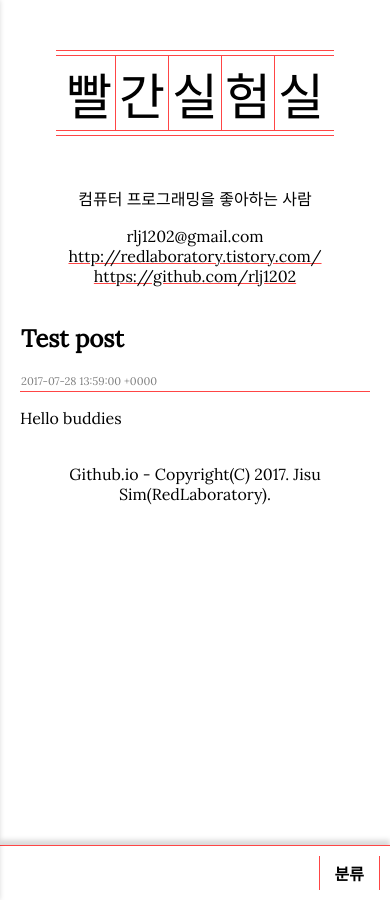
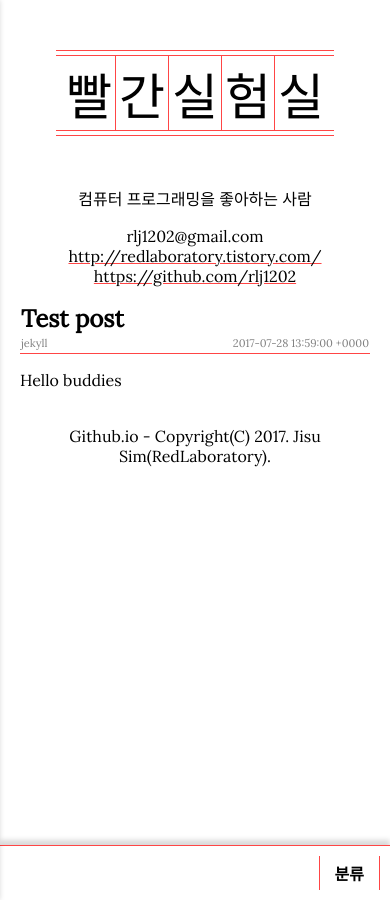
Before and after one commit to rlj1202/redlaboratory.github.io, a Jekyll site: the page built from _posts/2017-07-28-test.md, in a window 390 px wide. Built offline with Jekyll 4.4.1, drawn with Linux system fonts in a browser that asks for light colours; some web fonts are replaced.

Commit message:
Make article.html include file

```diff
--- /dev/null
+++ b/_includes/article.html
@@ -0,0 +1,10 @@
+<article>
+	<header>
+		<h2 id="title"><a href="{{ post.url | relative_url }}">{{ include.title }}</a></h2>
+		<h3 id="categories">{{ include.categories | join: " > " }}</h3>
+		<h3 id="date">{{ include.date }}</h3>
+	</header>
+	<section>
+		{{ include.content }}
+	</section>
+</article>
--- a/_layouts/post.html
+++ b/_layouts/post.html
@@ -2,12 +2,4 @@
 layout: default
 ---
 
-<article>
-	<header>
-		<h2><a href="{{ post.url | relative_url }}">{{ page.title }}</a></h2>
-		<h3>{{ page.date }}</h3>
-	</header>
-	<section>
-		{{ content }}
-	</section>
-</article>
+{% include article.html title=page.title categories=page.categories date=page.date content=content %}
--- a/assets/style.css
+++ b/assets/style.css
@@ -111,13 +111,6 @@ header#main div#categories {
 header#main input#toggle:checked ~ div#categories {
 	max-height: 200px;
 }
-@media (max-width:767px) {
-	header#main {
-		padding: 0;
-		float: none;
-		width: auto;
-	}
-}
 div#wrapper {
 	overflow: hidden;
 }
@@ -167,3 +160,13 @@ a, a:link, a:visited, a:link:hover, a:visited:hover, a:link:active, a:visited:ac
 	color: black;
 	text-decoration: none;
 }
+@media (max-width:767px) {/* mobile */
+	div#side_nav {
+
+	}
+	header#main {
+		padding: 0;
+		float: none;
+		width: auto;
+	}
+}
```
Also changed, not shown: _layouts/home.html (+1 -10 lines).
